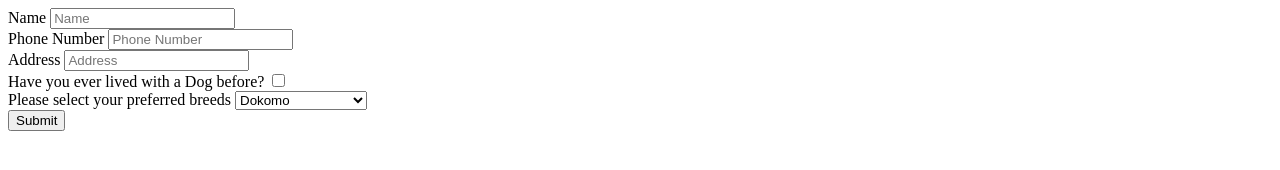
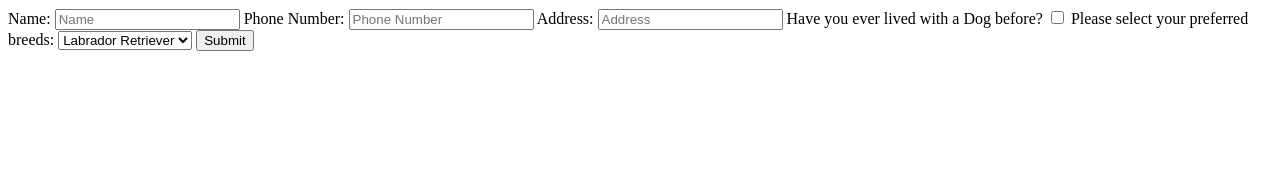
Before and after one commit to acciojob/dog-adoption-application-shubhamsharmaproch, a website: page main.html in a window 1280 px wide. Drawn offline with Linux system fonts and the light colour scheme.

Commit message:
created a submission

```diff
--- a/main.html
+++ b/main.html
@@ -9,37 +9,31 @@
 <body>
 	<!-- the entire body must be written by student -->
 	<form>
-		<div>
-		<lable for="name">Name</lable>
-		<input type="text" id="name" placeholder="Name">
-		</div>
-		<div>
-		<lable for="phone">Phone Number</lable>
-		<input type="text" id="phone" placeholder="Phone Number">
-		</div>
-		<div>
-		<lable for="address">Address</lable>
-		<input type="text" id="address" placeholder="Address">
-		</div>
-		<div>
-			<lable for="checkbox">Have you ever lived with a Dog before?
-			<input type="checkbox" id="checkbox" value="Have you ever lived with a Dog before?">
-				</lable>
-		</div>
-		<div>
-			<lable for="multiSelect">Please select your preferred breeds</lable>
-			<select id="multiSelect" value="multiSelect" >
-				<option value="dokomo">Dokomo</option>
-				<option value="German">German Shephard</option>
-				<option value="labra">Labra</otpion>
-				<option value="Bulldog">Bulldog</option>
-                <option value="Poodle">Poodle</option>
-			</select>
-		</div>
-		<div>
-		<button type="submit" id="submit" value="Submit">Submit</button>
-	</div>
-	</form>
+  <label for="name">Name:</label>
+  <input type="text" id="name" name="name" placeholder="Name">
+
+  <label for="phone">Phone Number:</label>
+  <input type="text" id="phone" name="phone" placeholder="Phone Number">
+
+  <label for="address">Address:</label>
+  <input type="text" id="address" name="address" placeholder="Address">
+
+  <label for="checkbox">
+    Have you ever lived with a Dog before?
+    <input type="checkbox" id="checkbox" name="checkbox" value="Have you ever lived with a Dog before?">
+  </label>
+
+  <label for="multiSelect">Please select your preferred breeds:</label>
+  <select id="multiSelect" name="multiSelect">
+    <option value="Labrador Retriever">Labrador Retriever</option>
+    <option value="German Shepherd">German Shepherd</option>
+    <option value="Golden Retriever">Golden Retriever</option>
+    <option value="Bulldog">Bulldog</option>
+    <option value="Poodle">Poodle</option>
+  </select>
+
+  <input type="submit" id="submit" value="Submit">
+</form>
 
 
     <script type="text/javascript" src="./script.js">
```
